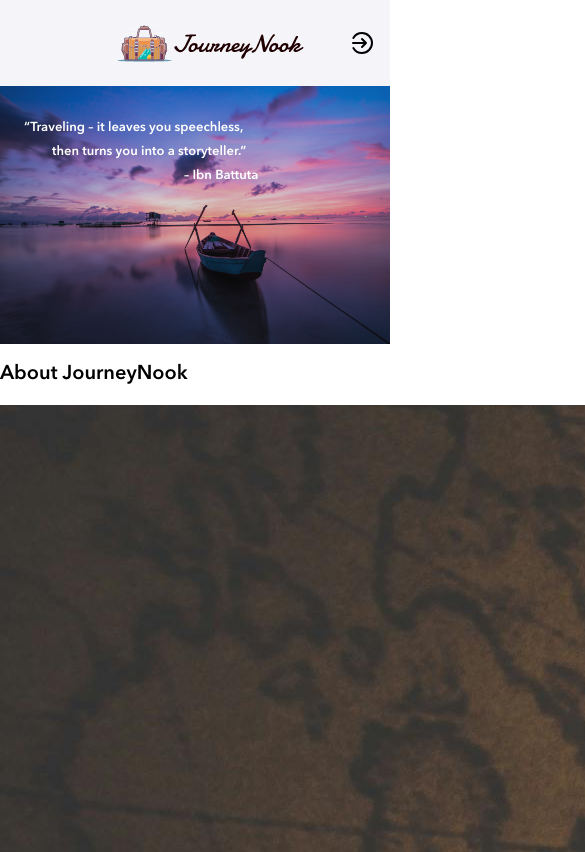
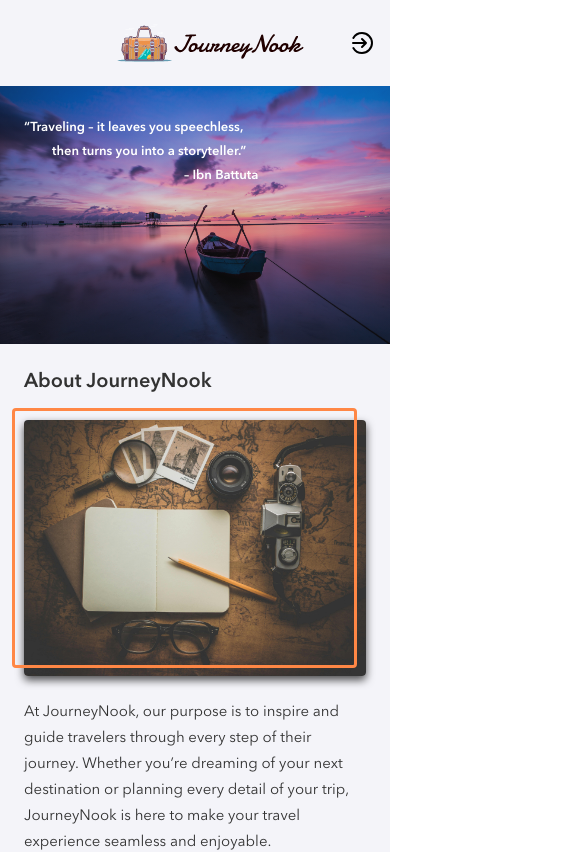
Before and after one commit to b-like-bahar/JourneyNook, a React (Vite) app: page / in a window 390 px wide. Shown: the top 852 px of the page, 585 px wide, since content can reach past the window. Built offline with nearby package versions, Linux system fonts and the light colour scheme; a web font is replaced by a local one.

Commit message:
style about section for tablet screen size

```diff
--- a/src/pages/HomePage/HomePage.scss
+++ b/src/pages/HomePage/HomePage.scss
@@ -75,23 +75,97 @@
             }
         }
     }
+}
 
-    &__about {
+.about {
     background-color: $background-white;
     margin: 0rem;
-        padding: 1rem 1.5rem;
+    padding: 1.5rem 1.5rem 0.5rem 1.5rem;
     color: $primary-text-color;
-        @include tablet{
-            padding: 1.5rem 2rem;
+
+    @include tablet {
+        padding: 2rem;
+        display: flex;
+        flex-direction: column;
     }
 
-        &-title {
+    &__title {
         margin: 0rem;
+        padding-bottom: 1.5rem;
     }
 
-        &-text {
+    &__item{
+        display: flex;
+        flex-direction: column;
+        align-items: center;
+        @include tablet {
+            flex-direction: row;
+            justify-content: space-between;
+            gap: 20px;
+            // border: #FF8745 solid 3px;
+            // border-radius: 4px;
+            // position: relative;
+        }
+        &-visual{
+            display: flex;
+            position: relative;
+            width: 100%;
+            height: 100%;
+            @include tablet{
+                width: 500px;
+                // &:before {
+                //     content: "";
+                //     position: absolute;
+                //     top: 0px;
+                //     right: 0px;
+                //     width: 100%;
+                //     height: 100%;
+                //     background: linear-gradient(to left, rgba(255, 255, 255, 1), rgba(255, 255, 255, 0));
+                //     border-radius: 4px;
+                //     z-index: 1;
+                // }
+            }
+            &-img{
+                object-fit: cover;
+                border-radius: 4px;
+                box-shadow: 0 4px 8px rgba(0, 0, 0, .7);
+                width: 100%;
+                height: auto;
+                @include tablet{
+                    width: 400px;
+                }
+            }
+            &-border{
+                border: #FF8745 solid 3px;
+                border-radius: 4px;
+                z-index: 1;
+                position: absolute;
+                width: 99%;
+                height: 99%;
+                top: -12px;
+                left: -12px;
+                @include tablet{
+                    display: none;
+                }
+            }
+
+        }
+        &-description {
+            padding-top: 1.5rem;
+            @include tablet {
+                width: 500px;
+                // flex:1;
+                // position: absolute;
+                // top: 0px;
+                // left: 400px;
+                // z-index: 1;
+            }
+            &-text1 , &-text2{
                 margin: 0rem;
-            padding-top: 1rem;
+                padding-bottom: 1rem;
+                // border: #FF8745 solid 3px;
+                // width: ;
+            }
     }
     }
 }
@@ -101,14 +175,16 @@
     flex-direction: column;
     padding: 1.5rem 0.25rem;
     color: $primary-text-color;
-    @include tablet{
+
+    @include tablet {
         padding: 1.5rem 0.5rem;
     }
 
     &__title {
         margin: 0rem;
         padding-left: 1.5rem;
-        @include tablet{
+
+        @include tablet {
             padding-left: 2rem;
         }
     }
@@ -119,7 +195,8 @@
         align-items: center;
         overflow: hidden;
         padding: 0rem 1.25rem;
-        @include tablet{
+
+        @include tablet {
             padding: 0rem 1.5rem;
         }
 
@@ -131,10 +208,11 @@
 
         &-button-right {
             transform: translateY(-50%) scaleX(-1);
-            right: 0;
+            right: 0px;
             @include scroll-buttons;
         }
     }
+
     &__pics {
         display: flex;
         flex-direction: row;
@@ -171,7 +249,8 @@
                 width: 200px;
                 border-radius: 20px;
                 object-fit: cover;
-            @include tablet{
+
+                @include tablet {
                     width: 250px;
                 }
             }
```
Lines whose indentation alone changed are shown as unchanged.
